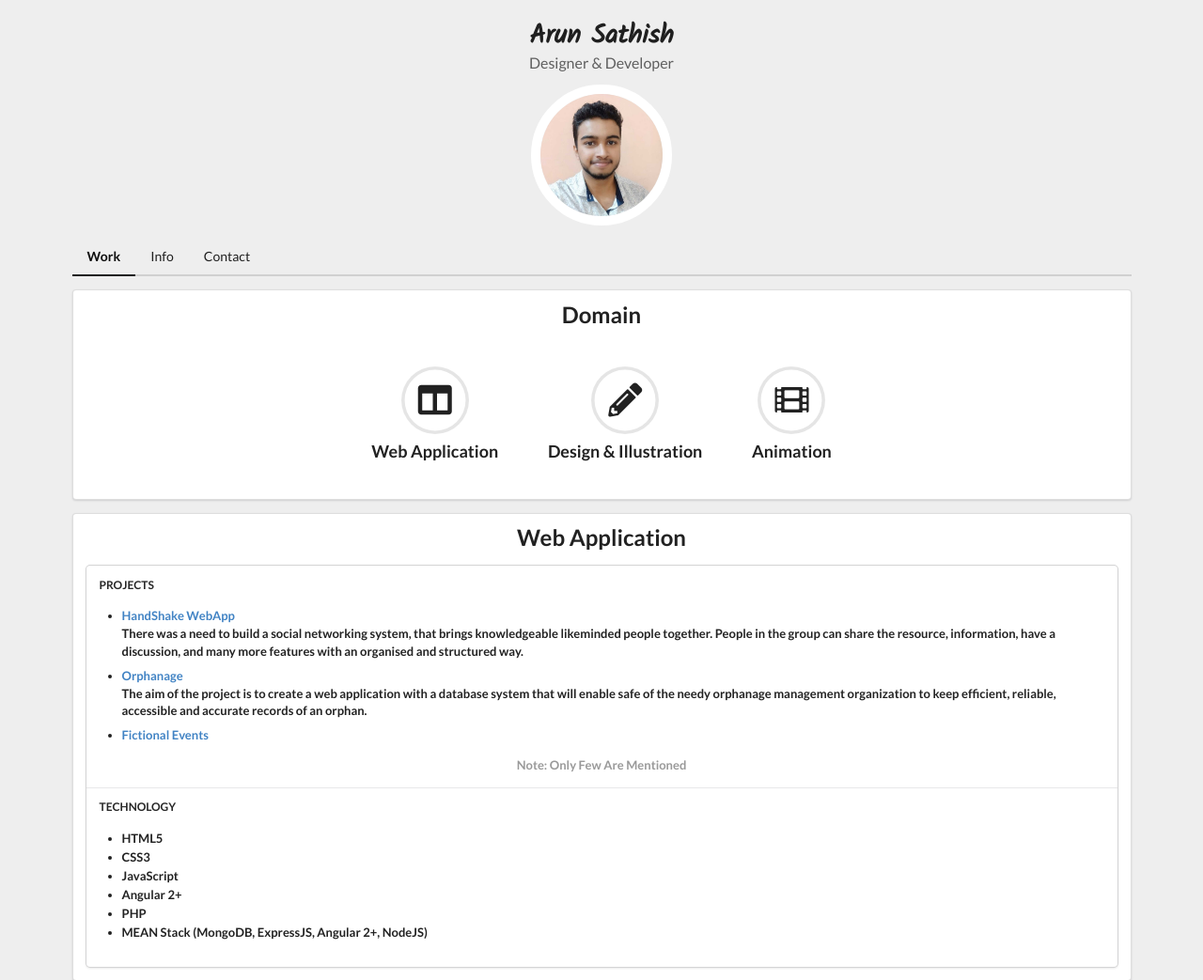
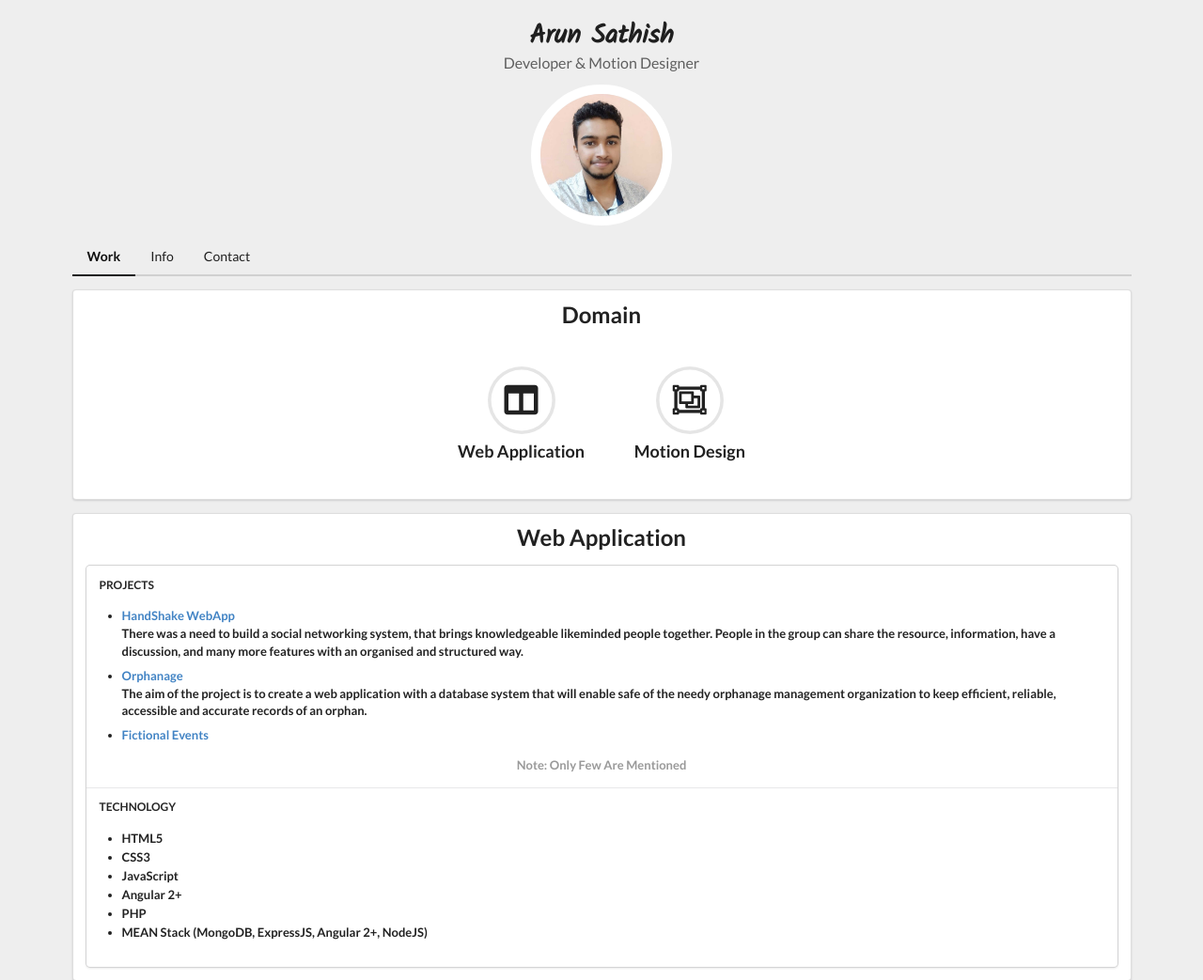
Before and after one commit to arunsathish/WEB-myportfolio, a website: page index.html in a window 1280 px wide. Shown: the top 1043 px of the page at 94% size. Drawn offline with nearby package versions, Linux system fonts and the light colour scheme.

Commit message:
correction pin code, designation, captizing fluent

```diff
--- a/index.html
+++ b/index.html
@@ -32,7 +32,7 @@
 
     <h1 class="ui header myname">
         Arun Sathish
-        <div class="sub header">Designer & Developer</div>
+        <div class="sub header">Developer & Motion Designer</div>
     </h1>
     <div class="ui content center aligned" >
         <img class="ui small circular image" alt="Arun Photo" src="./img/arun-photo1.jpg" style="margin: 0 auto;">
@@ -49,8 +49,7 @@
         <h2 class="ui header">Domain</h2>
 
         <h3 class="ui icon header" style="margin: 25px;"><i class="circular columns icon"></i>Web Application</h3>
-        <h3 class="ui icon header" style="margin: 25px;"><i class="circular pencil alternate icon"></i>Design & Illustration</h3>
-        <h3 class="ui icon header" style="margin: 25px;"><i class="circular film icon"></i>Animation</h3>
+        <h3 class="ui icon header" style="margin: 25px;"><i class="circular object group outline icon"></i>Motion Design</h3>
 
     </div>
 
```
Also changed, not shown: contact.html (+2 -2 lines), info.html (+2 -2 lines).
